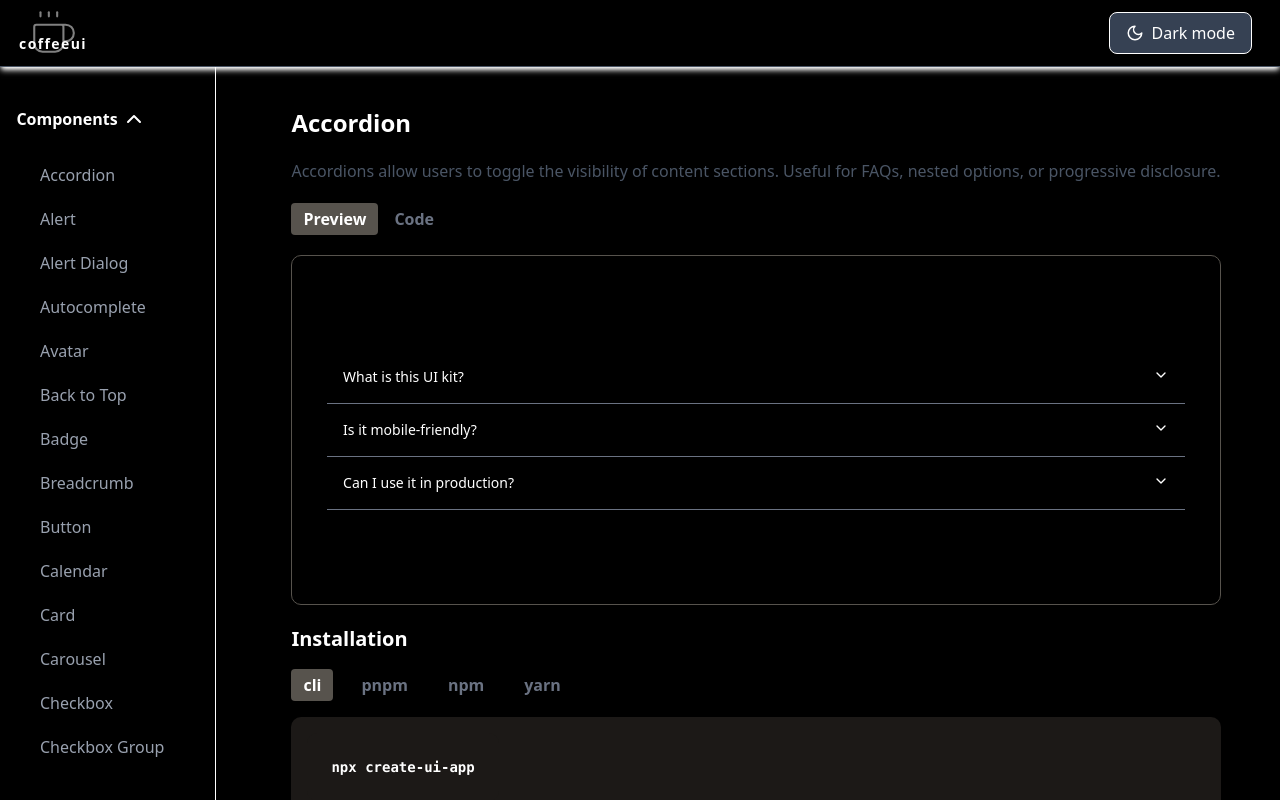
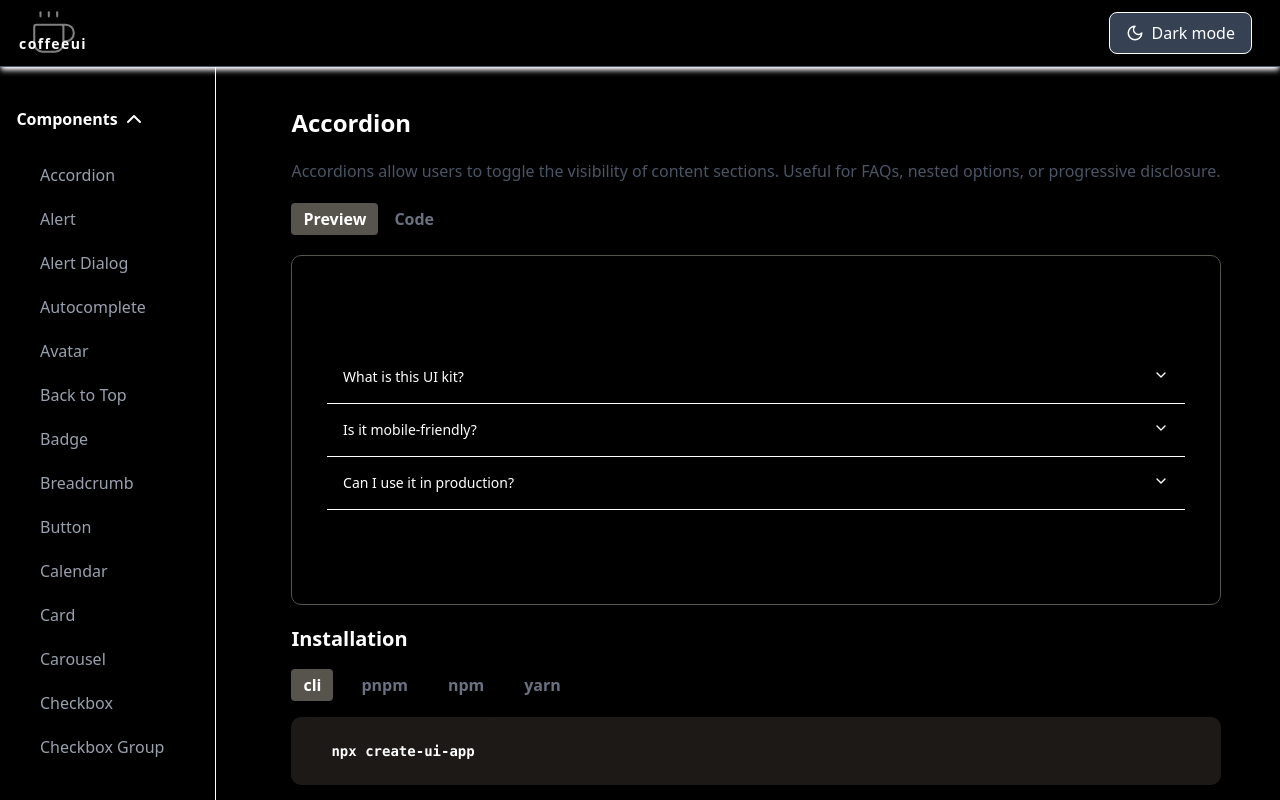
Before and after one commit to Jnguyen7525/minui, a React (Vite) app: page /component/accordion in a window 1280 px wide. Built offline with nearby package versions, Linux system fonts and the light colour scheme.

Commit message:
done with accordion demo

```diff
--- a/src/components/accordion.tsx
+++ b/src/components/accordion.tsx
@@ -4,22 +4,11 @@ import { ChevronDownIcon } from "lucide-react";
 type AccordionProps = {
   children: React.ReactNode;
   className?: string;
-  bgColor?: string;
-  textColor?: string;
 };
 
-const Accordion: React.FC<AccordionProps> = ({
-  children,
-  className = "",
-  bgColor = "bg-white",
-  textColor = "text-black",
-}) => {
+const Accordion: React.FC<AccordionProps> = ({ children, className }) => {
   return (
-    <div
-      className={`rounded-md shadow-md  ${bgColor} ${textColor} ${className}`}
-    >
-      {children}
-    </div>
+    <div className={`rounded-md shadow-md   ${className}`}>{children}</div>
   );
 };
 
@@ -27,18 +16,12 @@ type AccordionItemProps = {
   title: string;
   children: React.ReactNode;
   className?: string;
-  bgColor?: string;
-  borderColor?: string;
-  textColor?: string;
 };
 
 const AccordionItem: React.FC<AccordionItemProps> = ({
   title,
   children,
-  className = "",
-  bgColor = "bg-white",
-  borderColor = "border-gray-500",
-  textColor = "text-black",
+  className,
 }) => {
   const [open, setOpen] = useState(false);
   const contentRef = useRef<HTMLDivElement>(null);
@@ -51,9 +34,9 @@ const AccordionItem: React.FC<AccordionItemProps> = ({
   }, [open]);
 
   return (
-    <div className={`border-b ${borderColor} ${className}`}>
+    <div className={`border-b  ${className}`}>
       <button
-        className={`flex justify-between w-full p-4 text-left text-sm font-medium rounded-md hover:opacity-70 transition-all hover:cursor-pointer ${bgColor} ${textColor}`}
+        className={`flex justify-between w-full p-4 text-left text-sm font-medium rounded-md hover:opacity-70 transition-all hover:cursor-pointer `}
         onClick={() => setOpen(!open)}
       >
         {title}
@@ -66,10 +49,10 @@ const AccordionItem: React.FC<AccordionItemProps> = ({
 
       <div
         ref={contentRef}
-        className={`overflow-hidden transition-[height] duration-200 ease-in-out ${bgColor} ${textColor}`}
+        className={`overflow-hidden transition-[height] duration-200 ease-in-out `}
         style={{ height }}
       >
-        <div className={`p-4 text-sm ${bgColor} ${textColor}`}>{children}</div>
+        <div className={`p-4 text-sm `}>{children}</div>
       </div>
     </div>
   );
--- a/src/pages/Home.tsx
+++ b/src/pages/Home.tsx
@@ -236,16 +236,12 @@ const Home = () => {
       {/* Accordion Component */}
       <div className=" p-5 rounded-lg  text-center h-fit w-fit border shadow-lg m-5">
         <h2 className="text-xl font-bold mb-5">Accordion</h2>
-        <Accordion bgColor="black" textColor="white">
-          <AccordionItem title="Section 1" bgColor="black" textColor="white">
+        <Accordion className="bg-black text-white">
+          <AccordionItem title="Section 1">
             This is the first section
           </AccordionItem>
-          <AccordionItem title="Section 2" bgColor="black" textColor="white">
-            More content here
-          </AccordionItem>
-          <AccordionItem title="Section 3" bgColor="black" textColor="white">
-            Final section details
-          </AccordionItem>
+          <AccordionItem title="Section 2">More content here</AccordionItem>
+          <AccordionItem title="Section 3">Final section details</AccordionItem>
         </Accordion>
       </div>
 
--- a/src/pages/demos/accordiondemo.tsx
+++ b/src/pages/demos/accordiondemo.tsx
@@ -12,16 +12,16 @@ const installCommands = {
 const codeExample = `
 import { Accordion, AccordionItem } from "../../components/accordion";
 
-<Accordion bgColor="black" textColor="white">
-  <AccordionItem title="What is this UI kit?" bgColor="black" textColor="white">
+<Accordion className="bg-black text-white">
+  <AccordionItem title="What is this UI kit?" >
     This UI kit is a set of reusable components built with Tailwind CSS and React,
     designed to be fully customizable and accessible.
   </AccordionItem>
-  <AccordionItem title="Is it mobile-friendly?" bgColor="black" textColor="white">
+  <AccordionItem title="Is it mobile-friendly?" >
     Absolutely. All components are responsive by default and support
     mobile-first interaction patterns.
   </AccordionItem>
-  <AccordionItem title="Can I use it in production?" bgColor="black" textColor="white">
+  <AccordionItem title="Can I use it in production?" >
     Yes, these components are built for real-world apps. Customize
     colors, animations, and behaviors easily.
   </AccordionItem>
@@ -76,34 +76,21 @@ export default function AccordionDemo() {
       {/* Display Area */}
       <div className="flex w-full h-fit min-h-[350px] items-center justify-center p-6 border border-stone-600 rounded-lg bg-black text-white">
         {activeView === "preview" ? (
-          <Accordion bgColor="black" textColor="white">
-            <AccordionItem
-              title="What is this UI kit?"
-              bgColor="black"
-              textColor="white"
-            >
+          <Accordion className="bg-black text-white">
+            <AccordionItem title="What is this UI kit?">
               This UI kit is a set of reusable components built with Tailwind
               CSS and React, designed to be fully customizable and accessible.
             </AccordionItem>
-            <AccordionItem
-              title="Is it mobile-friendly?"
-              bgColor="black"
-              textColor="white"
-            >
+            <AccordionItem title="Is it mobile-friendly?">
               Absolutely. All components are responsive by default and support
               mobile-first interaction patterns.
             </AccordionItem>
-            <AccordionItem
-              title="Can I use it in production?"
-              bgColor="black"
-              textColor="white"
-            >
+            <AccordionItem title="Can I use it in production?">
               Yes, these components are built for real-world apps. Customize
               colors, animations, and behaviors easily.
             </AccordionItem>
           </Accordion>
         ) : (
-          //   <pre className=" font-semibold">{codeExample}</pre>
           <CodeSnippet code={codeExample} />
         )}
       </div>
@@ -128,8 +115,7 @@ export default function AccordionDemo() {
           ))}
         </div>
 
-        <div className="flex w-full bg-stone-900 rounded-lg p-4 text-white text-sm">
-          {/* <pre>{installCommands[activeTool]}</pre> */}
+        <div className="flex w-full bg-stone-900 rounded-lg px-4 text-white text-sm">
           <CodeSnippet code={installCommands[activeTool]} />
         </div>
       </div>
```
